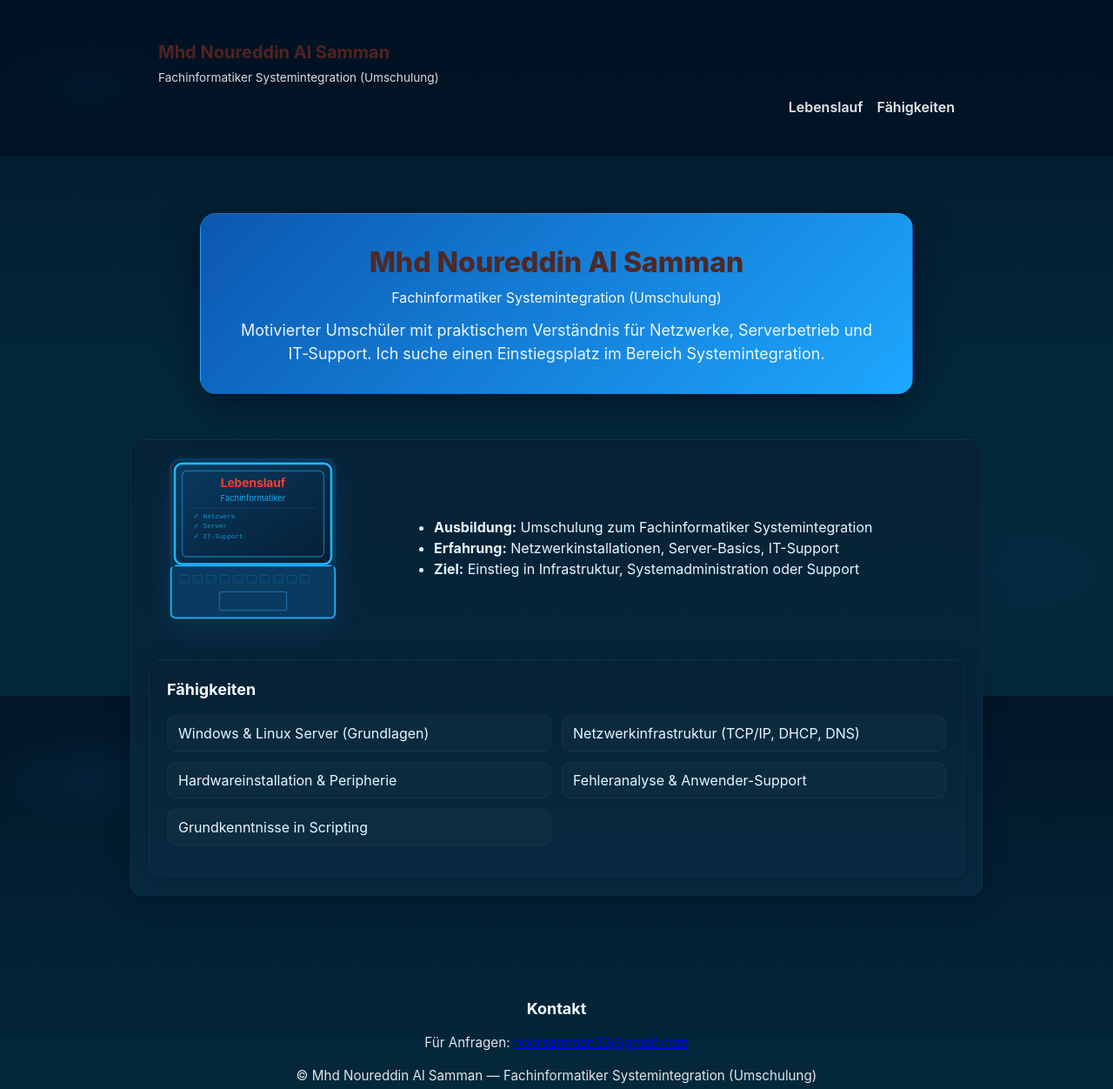
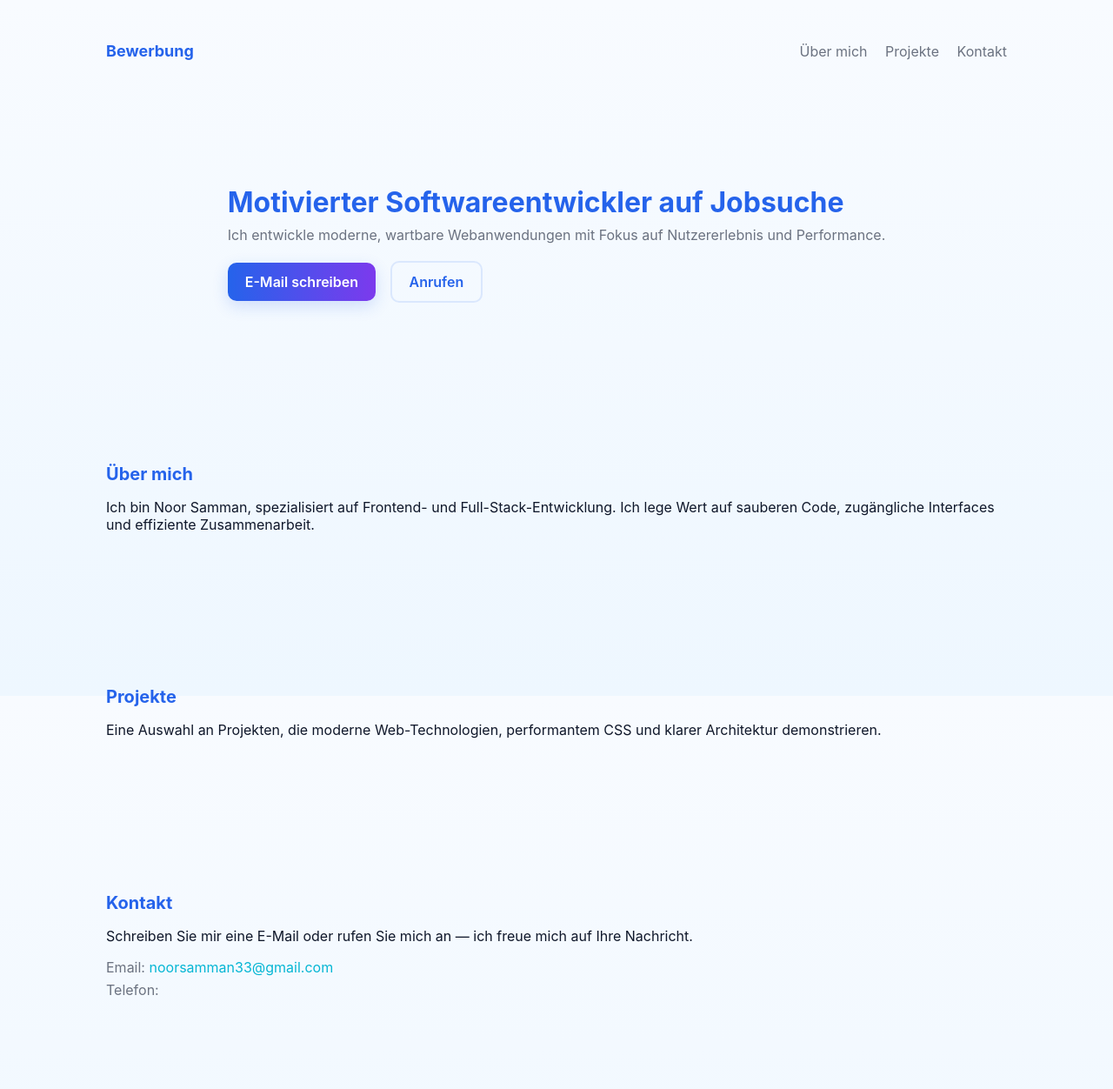
Before and after one commit to noorsamman/Bewerbungs-Landingpage, a plain HTML site: page index.html in a window 1280 px wide. Shown: the top 1252 px of the page at 87% size. Drawn offline with Linux system fonts and the light colour scheme.

Commit message:
Farben und Kontaktdaten angepasst

```diff
--- a/index.html
+++ b/index.html
@@ -2,111 +2,64 @@
 <html lang="de">
 <head>
   <meta charset="utf-8">
-	<meta name="viewport" content="width=device-width, initial-scale=1">
-	<title>Mhd Noureddin Al Samman — Bewerbung</title>
+  <meta name="viewport" content="width=device-width,initial-scale=1">
+  <title>Bewerbung — Landingpage</title>
   <link rel="stylesheet" href="style.css">
 </head>
 <body>
-	<a class="skip-link" href="#main">Zum Inhalt springen</a>
-
   <header class="site-header">
     <div class="container">
-				<div class="site-title">Mhd Noureddin Al Samman</div>
-				<p class="site-subtitle">Fachinformatiker Systemintegration (Umschulung)</p>
-				<nav aria-label="Hauptnavigation">
-					<ul class="nav">
-						<li><a href="#lebenslauf">Lebenslauf</a></li>
-						<li><a href="#skills">Fähigkeiten</a></li>
-					</ul>
+      <a class="logo" href="#">Bewerbung</a>
+      <nav class="nav">
+        <a href="#about">Über mich</a>
+        <a href="#projects">Projekte</a>
+        <a href="#contact">Kontakt</a>
       </nav>
     </div>
   </header>
 
-	<main id="main" class="main-content" tabindex="-1">
-		<section class="hero container" aria-labelledby="hero-title">
-			<h2 id="hero-title" class="visually-hidden">Vorstellung</h2>
-			<div class="hero-card" role="banner">
-				<h1 class="hero-name">Mhd Noureddin Al Samman</h1>
-				<p class="hero-job">Fachinformatiker Systemintegration (Umschulung)</p>
-				<p class="lead">Motivierter Umschüler mit praktischem Verständnis für Netzwerke, Serverbetrieb und IT‑Support. Ich suche einen Einstiegsplatz im Bereich Systemintegration.</p>
+  <main>
+    <section class="hero">
+      <div class="container">
+        <h1>Motivierter Softwareentwickler auf Jobsuche</h1>
+        <p class="lead">Ich entwickle moderne, wartbare Webanwendungen mit Fokus auf Nutzererlebnis und Performance.</p>
+        <div class="cta">
+          <a class="btn btn-primary" href="mailto:noorsamman33@gmail.com">E-Mail schreiben</a>
+          <a class="btn btn-secondary" href="tel:">Anrufen</a>
+        </div>
       </div>
     </section>
 
-		<section id="lebenslauf" class="about container" aria-labelledby="lebenslauf-title">
-		<div class="cv-content">
-			<div class="cv-image">
-				<svg viewBox="0 0 280 240" xmlns="http://www.w3.org/2000/svg" alt="Laptop mit Lebenslauf">
-					<defs>
-						<linearGradient id="screenGrad" x1="0%" y1="0%" x2="100%" y2="100%">
-							<stop offset="0%" style="stop-color:#0a3a5f;stop-opacity:1" />
-							<stop offset="100%" style="stop-color:#051f35;stop-opacity:1" />
-						</linearGradient>
-					</defs>
-					<!-- Keyboard -->
-					<rect x="30" y="145" width="220" height="70" rx="6" fill="#0a3a5f" stroke="#1fb6ff" stroke-width="2"/>
-					<!-- Keyboard keys pattern -->
-					<rect x="42" y="158" width="12" height="10" rx="1.5" fill="none" stroke="#1fb6ff" stroke-width="0.8" opacity="0.3"/>
-					<rect x="60" y="158" width="12" height="10" rx="1.5" fill="none" stroke="#1fb6ff" stroke-width="0.8" opacity="0.3"/>
-					<rect x="78" y="158" width="12" height="10" rx="1.5" fill="none" stroke="#1fb6ff" stroke-width="0.8" opacity="0.3"/>
-					<rect x="96" y="158" width="12" height="10" rx="1.5" fill="none" stroke="#1fb6ff" stroke-width="0.8" opacity="0.3"/>
-					<rect x="114" y="158" width="12" height="10" rx="1.5" fill="none" stroke="#1fb6ff" stroke-width="0.8" opacity="0.3"/>
-					<rect x="132" y="158" width="12" height="10" rx="1.5" fill="none" stroke="#1fb6ff" stroke-width="0.8" opacity="0.3"/>
-					<rect x="150" y="158" width="12" height="10" rx="1.5" fill="none" stroke="#1fb6ff" stroke-width="0.8" opacity="0.3"/>
-					<rect x="168" y="158" width="12" height="10" rx="1.5" fill="none" stroke="#1fb6ff" stroke-width="0.8" opacity="0.3"/>
-					<rect x="186" y="158" width="12" height="10" rx="1.5" fill="none" stroke="#1fb6ff" stroke-width="0.8" opacity="0.3"/>
-					<rect x="204" y="158" width="12" height="10" rx="1.5" fill="none" stroke="#1fb6ff" stroke-width="0.8" opacity="0.3"/>
-					<!-- Trackpad -->
-					<rect x="95" y="180" width="90" height="25" rx="3" fill="none" stroke="#1fb6ff" stroke-width="1.5" opacity="0.4"/>
-					<!-- Screen -->
-					<rect x="35" y="8" width="210" height="135" rx="10" fill="url(#screenGrad)" stroke="#1fb6ff" stroke-width="3"/>
-					<!-- Screen inner border -->
-					<rect x="45" y="18" width="190" height="115" rx="6" fill="none" stroke="#1fb6ff" stroke-width="1.5" opacity="0.5"/>
-					<!-- Screen content: Title -->
-					<text x="140" y="40" font-family="Inter, Arial, sans-serif" font-size="16" font-weight="bold" text-anchor="middle" fill="#ff3b30">Lebenslauf</text>
-					<!-- Screen content: Subtitle -->
-					<text x="140" y="58" font-family="Inter, Arial, sans-serif" font-size="11" text-anchor="middle" fill="#1fb6ff" opacity="0.9">Fachinformatiker</text>
-					<!-- Screen content: Info lines -->
-					<line x1="55" y1="68" x2="225" y2="68" stroke="#1fb6ff" stroke-width="0.5" opacity="0.3"/>
-					<text x="60" y="82" font-family="monospace" font-size="9" fill="#1fb6ff" opacity="0.7">✓ Netzwerk</text>
-					<text x="60" y="95" font-family="monospace" font-size="9" fill="#1fb6ff" opacity="0.7">✓ Server</text>
-					<text x="60" y="108" font-family="monospace" font-size="9" fill="#1fb6ff" opacity="0.7">✓ IT-Support</text>
-					<!-- Bezel -->
-					<rect x="30" y="3" width="220" height="147" rx="12" fill="none" stroke="#0a3a5f" stroke-width="3.5"/>
-				</svg>
+    <section id="about" class="about">
+      <div class="container">
+        <h2>Über mich</h2>
+        <p>Ich bin Noor Samman, spezialisiert auf Frontend- und Full-Stack-Entwicklung. Ich lege Wert auf sauberen Code, zugängliche Interfaces und effiziente Zusammenarbeit.</p>
       </div>
-			<div class="cv-text">
+    </section>
 
-			<ul class="cv-list">
-				<li><strong>Ausbildung:</strong> Umschulung zum Fachinformatiker Systemintegration</li>
-				<li><strong>Erfahrung:</strong> Netzwerkinstallationen, Server-Basics, IT-Support</li>
-				<li><strong>Ziel:</strong> Einstieg in Infrastruktur, Systemadministration oder Support</li>
+    <section id="projects" class="projects">
+      <div class="container">
+        <h2>Projekte</h2>
+        <p>Eine Auswahl an Projekten, die moderne Web-Technologien, performantem CSS und klarer Architektur demonstrieren.</p>
+      </div>
+    </section>
+
+    <section id="contact" class="contact">
+      <div class="container">
+        <h2>Kontakt</h2>
+        <p>Schreiben Sie mir eine E-Mail oder rufen Sie mich an — ich freue mich auf Ihre Nachricht.</p>
+        <ul class="contact-list">
+          <li>Email: <a href="mailto:noorsamman33@gmail.com">noorsamman33@gmail.com</a></li>
+          <li>Telefon: <a href="tel:"></a></li>
         </ul>
       </div>
-		</div>
-
-		<section id="skills" class="skills container" aria-labelledby="skills-title">
-			<h2 id="skills-title">Fähigkeiten</h2>
-			<ul class="skill-list">
-				<li>Windows & Linux Server (Grundlagen)</li>
-				<li>Netzwerkinfrastruktur (TCP/IP, DHCP, DNS)</li>
-				<li>Hardwareinstallation & Peripherie</li>
-				<li>Fehleranalyse & Anwender-Support</li>
-				<li>Grundkenntnisse in Scripting</li>
-			</ul>
     </section>
-
-		<!-- Kontakt ist im Footer zu finden -->
   </main>
 
   <footer class="site-footer">
     <div class="container">
-			<section aria-labelledby="footer-contact">
-				<h2 id="footer-contact">Kontakt</h2>
-			<p>Für Anfragen: <a href="mailto:noorsamman33@gmail.com">noorsamman33@gmail.com</a></p>
-			</section>
-			<p style="margin-top:.75rem">© Mhd Noureddin Al Samman — Fachinformatiker Systemintegration (Umschulung)</p>
+      <p>&copy; 2025 Noor Samman</p>
     </div>
   </footer>
-
 </body>
 </html>
--- a/style.css
+++ b/style.css
@@ -1,113 +1,91 @@
+/* Modern color palette and visual styles
+   Primary: #2563eb
+   Secondary: #06b6d4
+   Accent: #7c3aed
+   Light gradient background
+*/
 :root{
-	--page-bg-1: #021628;
-	--page-bg-2: #04293d;
-	--surface: #ffffff;
-	--text: #052033; /* dunkles Blau für Text auf weißen Karten */
-	--muted: #6b7280;
-	--accent: #1ea7ff; /* helles Blau */
-	--accent-dark: #0b57b0; /* kräftiges Dunkelblau */
-	--max-width: 980px;
-	--radius: 14px;
+  --color-primary:#2563eb;
+  --color-secondary:#06b6d4;
+  --color-accent:#7c3aed;
+  --bg-gradient-start:#f8fbff;
+  --bg-gradient-end:#eef7ff;
+  --text:#0f172a;
+  --muted:#6b7280;
+  --radius:10px;
 }
 
 *{box-sizing:border-box}
 html,body{height:100%}
 body{
-	margin:0;
-	font-family: Inter, system-ui, -apple-system, "Segoe UI", Roboto, "Helvetica Neue", Arial;
-	background-color: var(--page-bg-1);
-	background-image:
-		radial-gradient(600px 300px at 8% 12%, rgba(30,140,255,0.06), transparent 18%),
-		radial-gradient(500px 260px at 92% 82%, rgba(11,87,176,0.05), transparent 16%),
-		linear-gradient(180deg,var(--page-bg-1) 0%, var(--page-bg-2) 60%);
-	background-attachment: fixed;
-	background-size: 120% 120%, 110% 110%, cover;
-	background-position: 5% 10%, 95% 85%, 50% 50%;
-	animation: bgShift 28s ease-in-out infinite;
-	will-change: background-position;
-	color: #e7f7ff; /* helle Schrift auf dunklem Hintergrund */
-	line-height:1.5;
-	-webkit-font-smoothing:antialiased;
-	-moz-osx-font-smoothing:grayscale;
+  margin:0;
+  font-family:Inter, system-ui, -apple-system, "Segoe UI", Roboto, "Helvetica Neue", Arial;
+  color:var(--text);
+  background:linear-gradient(180deg,var(--bg-gradient-start),var(--bg-gradient-end));
+  -webkit-font-smoothing:antialiased;
+  -moz-osx-font-smoothing:grayscale;
+}
+.container{
+  max-width:1100px;
+  margin:0 auto;
+  padding:2rem;
 }
 
-@keyframes bgShift{
-	0%{background-position:5% 10%,95% 85%,50% 50%}
-	35%{background-position:8% 14%,92% 80%,48% 48%}
-	70%{background-position:3% 12%,97% 88%,52% 52%}
-	100%{background-position:5% 10%,95% 85%,50% 50%}
+.site-header{
+  background:transparent;
+  padding:1rem 0;
+}
+.site-header .container{display:flex;align-items:center;justify-content:space-between}
+.logo{
+  font-weight:700;color:var(--color-primary);text-decoration:none;font-size:1.125rem
+}
+.nav a{color:var(--muted);text-decoration:none;margin-left:1rem}
+.nav a:hover{color:var(--color-primary)}
+
+.hero{
+  padding:4rem 0;
+  display:flex;align-items:center;
+}
+.hero .lead{color:var(--muted);margin-top:.5rem}
+.cta{margin-top:1.25rem}
+.btn{display:inline-block;padding:.75rem 1.25rem;border-radius:var(--radius);text-decoration:none;font-weight:600}
+.btn-primary{
+  background:linear-gradient(90deg,var(--color-primary),var(--color-accent));
+  color:white;border:0;box-shadow:0 6px 18px rgba(37,99,235,0.18);
+}
+.btn-primary:hover{transform:translateY(-2px)}
+.btn-secondary{
+  background:transparent;color:var(--color-primary);border:2px solid rgba(37,99,235,0.12);margin-left:.75rem
 }
 
-.container{max-width:var(--max-width);margin:0 auto;padding:1.25rem}
+.about,.projects,.contact{padding:2.5rem 0}
+h1{font-size:2rem;margin:0;color:var(--color-primary)}
+h2{font-size:1.25rem;margin-bottom:.5rem;color:var(--color-primary)}
 
-.skip-link{position:absolute;left:-9999px;top:auto;width:1px;height:1px;overflow:hidden}
-.skip-link:focus{position:static;width:auto;height:auto;padding:.5rem 1rem;background:var(--accent);color:#072233;border-radius:6px}
+.contact-list{list-style:none;padding:0;margin:0;color:var(--muted)}
+.contact-list li{margin:.4rem 0}
+.contact-list a{color:var(--color-secondary);text-decoration:none}
+.contact-list a:hover{color:var(--color-accent)}
 
-.site-header{background:rgba(2,12,30,0.45);backdrop-filter:blur(6px);padding:.8rem 0;border-bottom:1px solid rgba(255,255,255,0.04)}
-.site-title{margin:0;font-size:1rem;color:#512320;font-weight:700}
-.site-subtitle{margin:.25rem 0 0;color:rgba(255,255,255,0.85);font-size:.85rem}
+.site-footer{padding:2rem 0;text-align:center;color:var(--muted)}
 
-.nav{list-style:none;padding:0;margin:.75rem 0 0;display:flex;gap:1rem}
-.nav a{color:rgba(255,255,255,0.9);text-decoration:none;font-weight:600}
+/* Placeholder highlighting: only target exact placeholder href values so
+   real contact links (e.g. mailto:noorsamman33@gmail.com) are unaffected. */
 
-.main-content{padding:2rem 0}
-.hero{padding:3rem 0;display:flex;justify-content:center}
-.hero-card{
-	width:100%;max-width:820px;background:linear-gradient(135deg,var(--accent-dark),var(--accent));
-	color:#ffffff;padding:2rem;border-radius:18px;box-shadow:0 14px 40px rgba(2,6,23,0.55);
-	text-align:center;
-	border:1px solid rgba(255,255,255,0.04);
-}
-.hero-name{font-size:1.6rem;margin:0 0 .25rem;font-weight:800;color:#4e2925}
-.hero-job{margin:0 0 .75rem;color:rgba(255,255,255,0.95)}
-.lead{font-size:1.05rem;color:rgba(255,255,255,0.92);max-width:72ch;margin:0 auto}
-
-h2{font-size:1.125rem;margin-top:0;color:#f1f9ff}
-
-/* Card style for content sections */
-section.about, section.skills{
-	background: linear-gradient(180deg, rgba(6,34,54,0.96), rgba(8,42,64,0.96));
-	color:#e7f7ff;
-	border-radius:var(--radius);
-	padding:1.25rem;
-	margin-top:1.25rem;
-	box-shadow:0 6px 30px rgba(2,6,23,0.18);
-	border:1px solid rgba(255,255,255,0.04);
+a[href="mailto:deine-email@beispiel.de"],
+ a[href="tel:+49XXXXXXXXXXX"]{
+  background:linear-gradient(90deg,rgba(124,58,237,0.12),rgba(6,182,212,0.08));
+  border-radius:6px;padding:.15rem .35rem;color:var(--color-accent);font-weight:600;
+  outline:2px dashed rgba(124,58,237,0.22);
 }
 
-.about .cv-list{margin-top:.75rem;padding-left:1rem}
-.cv-content{display:grid;grid-template-columns:1fr;gap:1.5rem;align-items:center;justify-items:center}
-.cv-image{max-width:240px}
-.cv-image svg{width:100%;height:auto;filter:drop-shadow(0 8px 16px rgba(30,167,255,0.12));}
-.cv-text{width:100%;max-width:600px}
+/* Accessibility tweaks */
+.btn:focus, .nav a:focus, .contact-list a:focus{outline:3px solid rgba(37,99,235,0.16);outline-offset:3px}
 
-.skill-list{display:grid;grid-template-columns:repeat(1,1fr);gap:.75rem;padding-left:0;list-style:none}
-.skill-list li{padding:.5rem .75rem;border-radius:10px;background:linear-gradient(180deg, rgba(255,255,255,0.03), rgba(255,255,255,0.02));border:1px solid rgba(255,255,255,0.04);color:#e7f7ff}
-
-.contact-form{display:flex;flex-wrap:wrap;gap:.5rem;align-items:center}
-.contact-form label{width:100%;font-size:.9rem;color:var(--text)}
-.contact-form input[type="email"]{padding:.6rem .75rem;border:1px solid #d1d5db;border-radius:8px;min-width:220px}
-.btn{display:inline-block;padding:.6rem .9rem;border-radius:8px;border:0;background:transparent;cursor:pointer}
-.btn--primary{background:var(--accent-dark);color:#fff;padding:.6rem .9rem;border-radius:8px}
-.btn:focus{outline:3px solid rgba(27,107,214,0.18);outline-offset:2px}
-
-.contact-note{margin-top:.5rem;color:var(--muted)}
-
-.site-footer{padding:1.25rem 0;margin-top:2rem;color:rgba(255,255,255,0.88);font-size:.95rem;text-align:center}
-
-.visually-hidden{position:absolute;width:1px;height:1px;padding:0;margin:-1px;overflow:hidden;clip:rect(0,0,0,0);white-space:nowrap;border:0}
-
-@media(min-width:768px){
-	.hero{padding:4rem 0}
-	.lead{font-size:1.125rem}
-	.nav{justify-content:flex-end}
-	.skill-list{grid-template-columns:repeat(2,1fr)}
-	.cv-content{grid-template-columns:280px 1fr;gap:2rem;align-items:center;justify-items:start}
-	.cv-text{max-width:100%}
+/* Small responsive adjustments */
+@media (max-width:720px){
+  .container{padding:1rem}
+  .site-header .container{flex-direction:column;align-items:flex-start}
+  .nav{margin-top:.5rem}
+  h1{font-size:1.5rem}
 }
-
-@media(min-width:1024px){
-	.container{padding:2rem}
-	.site-title{font-size:1.25rem}
-	.hero-name{font-size:2rem}
-}
```
Lines whose indentation alone changed are shown as unchanged.
